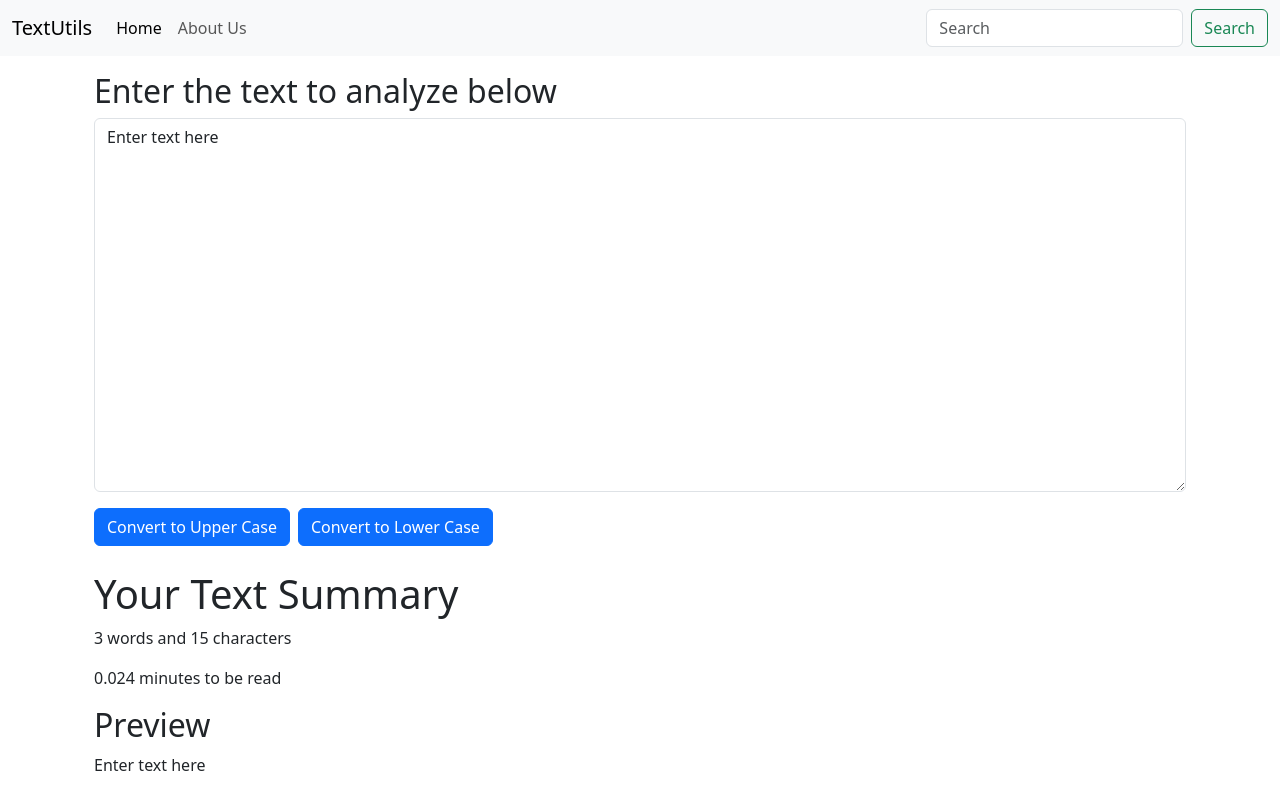
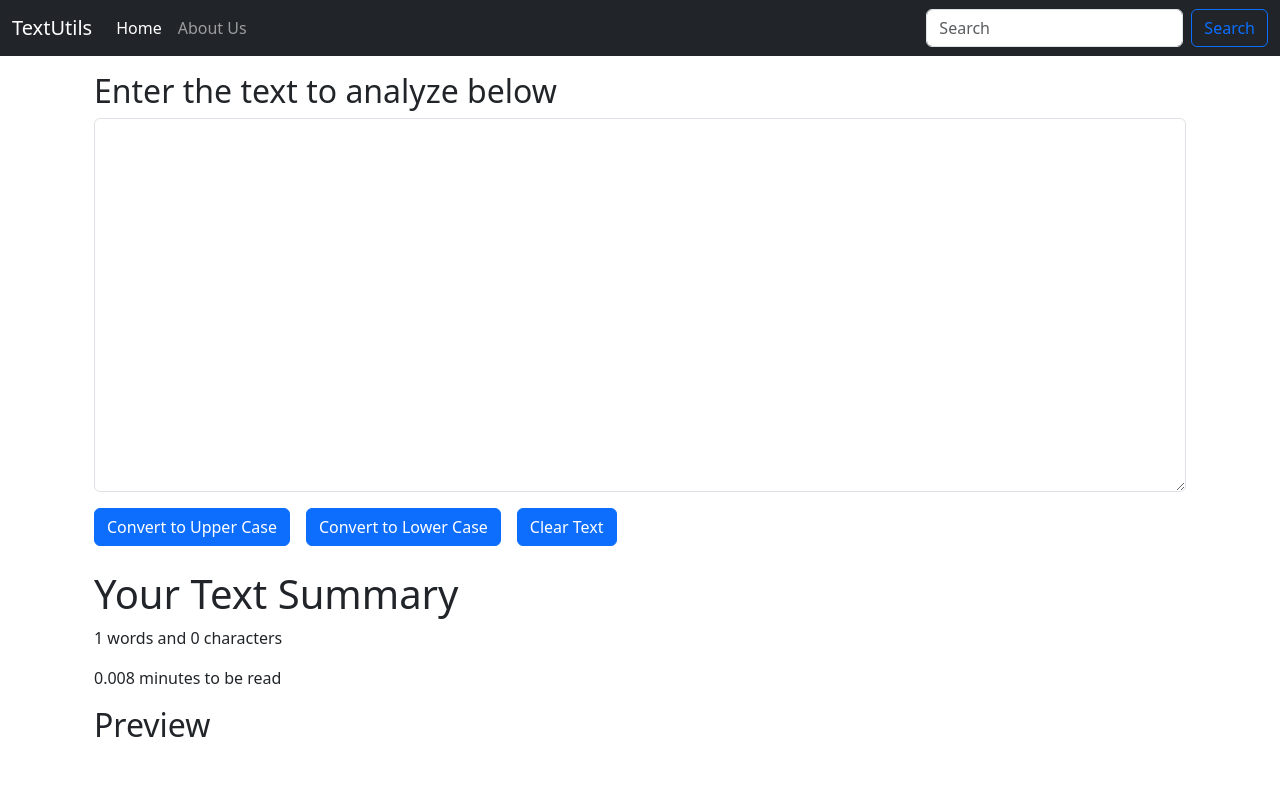
Before and after one commit to sourabh-bhatt/TextUtils, a React (Create React App) app: page / in a window 1280 px wide. Built offline with nearby package versions, Linux system fonts and the light colour scheme.

Commit message:
Created Clear Tax feature

```diff
--- a/src/components/Navbar.js
+++ b/src/components/Navbar.js
@@ -4,7 +4,7 @@
 export default function Navbar(props) {
   return (
     <>
-      <nav className="navbar navbar-expand-lg bg-body-tertiary">
+      <nav className="navbar navbar-expand-lg navbar-dark bg-dark">
         <div className="container-fluid">
           <a className="navbar-brand" href="#">
             {/* TextUtils */}
@@ -42,7 +42,7 @@
                 placeholder="Search"
                 aria-label="Search"
               />
-              <button className="btn btn-outline-success" type="submit">
+              <button className="btn btn-outline-primary" type="submit">
                 Search
               </button>
             </form>
--- a/src/components/TextForm.js
+++ b/src/components/TextForm.js
@@ -12,11 +12,17 @@
     setText(newText);
   };
 
+  //   For clearing the text
+  const handToClear = () => {
+    let newText = "";
+    setText(newText);
+  };
+
   const handleOnChange = (event) => {
     // console.log("On Change");
     setText(event.target.value);
   };
-  const [text, setText] = useState("Enter text here"); //array destructuring
+  const [text, setText] = useState(""); //array destructuring
 
   return (
     <>
@@ -36,8 +42,11 @@
           Convert to Upper Case
         </button>
         {/* Lower Case */}
-        <button className="btn btn-primary mx-2" onClick={handleLoClick}>
+        <button className="btn btn-primary mx-3" onClick={handleLoClick}>
           Convert to Lower Case
+        </button>
+        <button className="btn btn-primary" onClick={handToClear}>
+          Clear Text
         </button>
       </div>
       {/* Text summary */}
```
